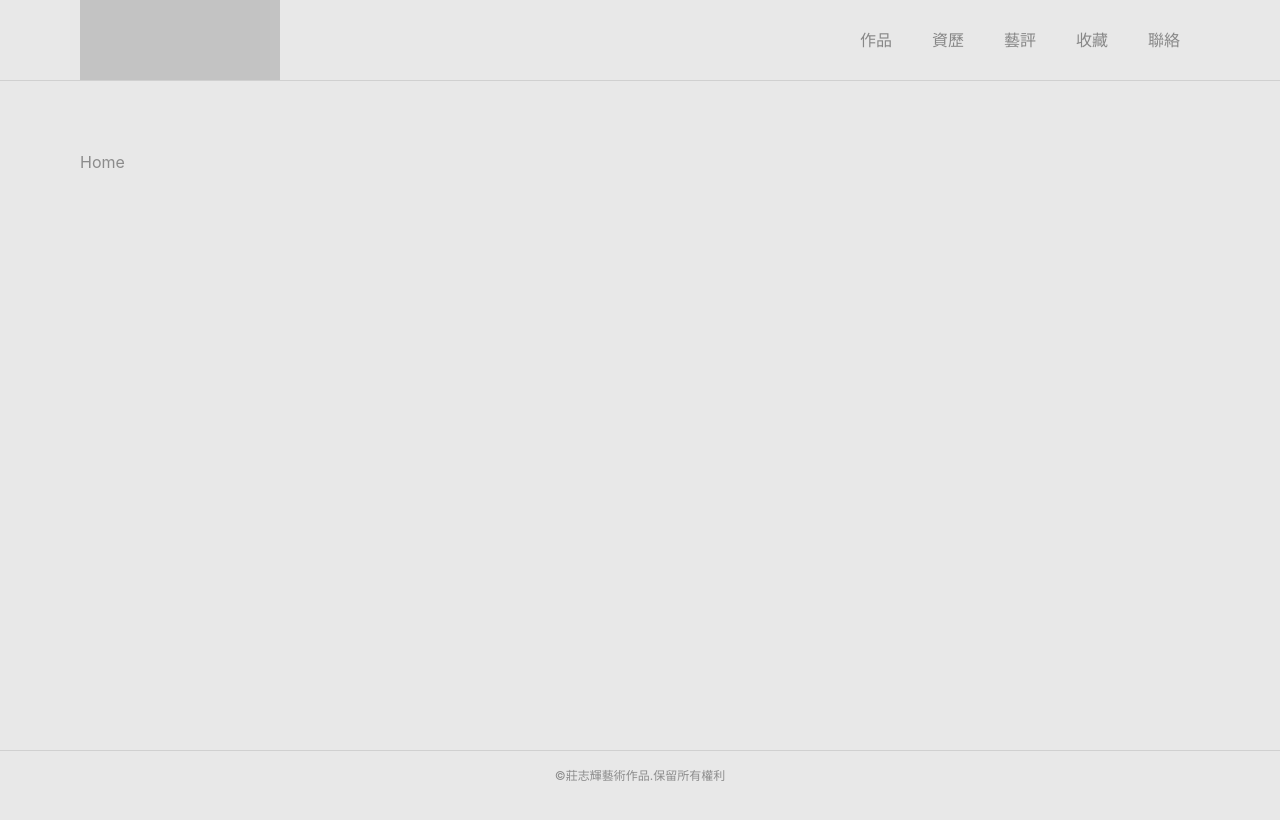
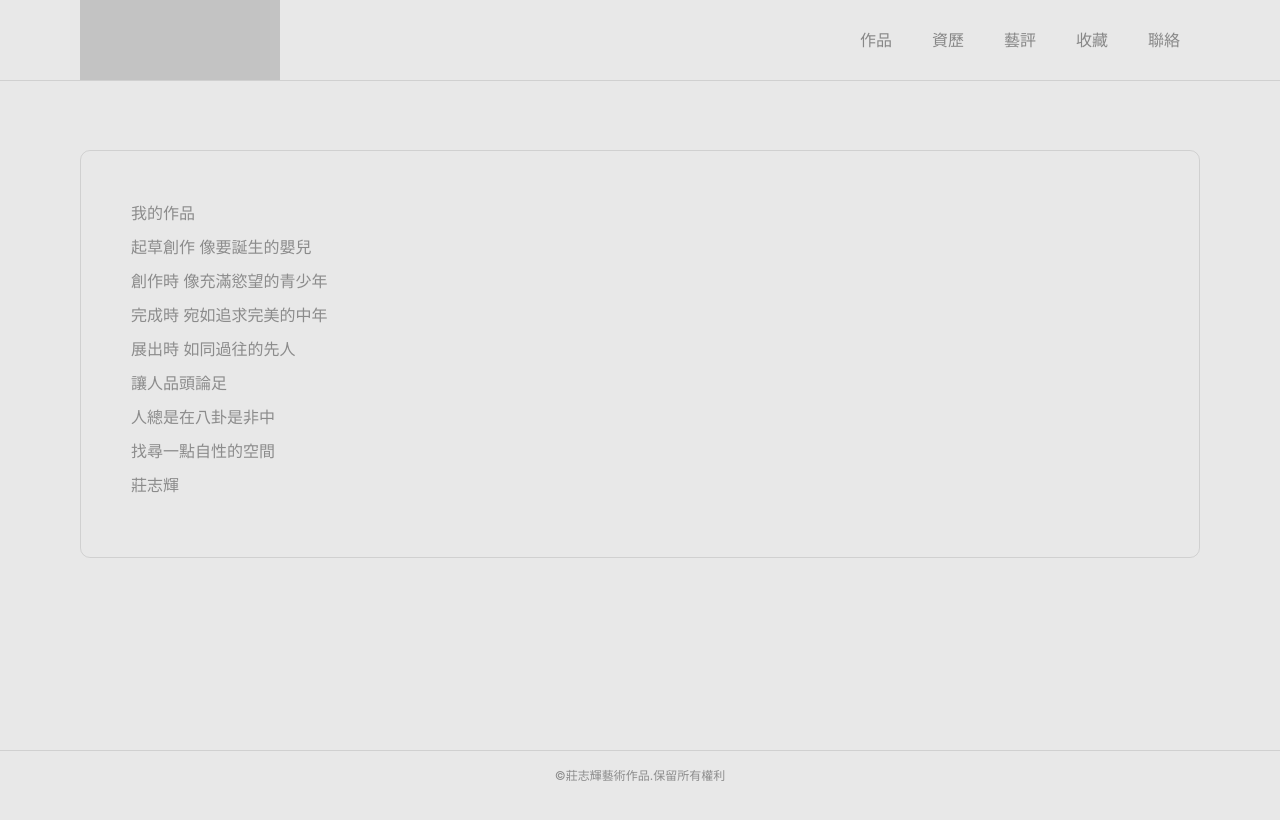
Before and after one commit to JustinPanCasetoMe/chuangchihhui-galery, a React (Vite) app in the folder ChuangChihHui-Galery-Main/: page / in a window 1280 px wide. Shown: the top 820 px of the page. Built offline with nearby package versions, Linux system fonts and the light colour scheme.

Commit message:
Update Home page Preface

```diff
--- a/ChuangChihHui-Galery-Main/src/App.css
+++ b/ChuangChihHui-Galery-Main/src/App.css
@@ -1,5 +1,5 @@
 #root {
-  max-width: 1280px;
+  max-width: 1440px;
 }
 
 .trans-4{
@@ -20,6 +20,12 @@
   width: 200px;
   height: 80px;
   background-color: #c3c3c3;
+}
+
+.preface{
+  border: 1px solid rgba(0, 0, 0, 0.1);
+  border-radius: 10px;
+
 }
 
 .pd-x-container{
@@ -64,6 +70,10 @@
 
 .pd-30{
   padding: 30px;
+}
+
+.pd-50{
+  padding: 50px;
 }
 
 .pd-w-10{
--- a/ChuangChihHui-Galery-Main/src/components/Header.jsx
+++ b/ChuangChihHui-Galery-Main/src/components/Header.jsx
@@ -1,4 +1,3 @@
-import React from 'react'
 import { Link } from 'react-router-dom'
 
 const Header = () => {
@@ -6,9 +5,11 @@ const Header = () => {
     <header className='df jc-sb aln-itm-c fw pd-x-container'>
 
       {/* Logo Container */}
-      <div className="Logo">
-        <Link to=''></Link>
-      </div>
+      <Link to='/'>
+        <div className="Logo">
+
+        </div>
+      </Link>
 
       {/* Navigation Bar */}
       <nav className='fh'>
--- /dev/null
+++ b/ChuangChihHui-Galery-Main/src/components/Preface.jsx
@@ -0,0 +1,16 @@
+const Preface = ({ listings = [] }) => {
+
+    const prefaceRender = listings.map((item, index) => {
+        return(
+            <p key={index} className="mg-b-10">{item}</p>
+        )
+    })
+
+    return (
+        <div className="preface pd-50">
+            {prefaceRender}
+        </div>
+    )
+}
+
+export default Preface
--- /dev/null
+++ b/ChuangChihHui-Galery-Main/src/datas/preface_text.json
@@ -0,0 +1,11 @@
+[
+    "我的作品",
+    "起草創作 像要誕生的嬰兒",
+    "創作時 像充滿慾望的青少年",
+    "完成時 宛如追求完美的中年",
+    "展出時 如同過往的先人",
+    "讓人品頭論足",
+    "人總是在八卦是非中",
+    "找尋一點自性的空間",
+    "莊志輝"
+]
--- a/ChuangChihHui-Galery-Main/src/main.jsx
+++ b/ChuangChihHui-Galery-Main/src/main.jsx
@@ -1,4 +1,4 @@
-import { StrictMode } from 'react'
+import { React, StrictMode } from 'react'
 import { createRoot } from 'react-dom/client'
 import './index.css'
 import App from './App.jsx'
--- a/ChuangChihHui-Galery-Main/src/pages/Home.jsx
+++ b/ChuangChihHui-Galery-Main/src/pages/Home.jsx
@@ -1,8 +1,11 @@
-import React from 'react'
+import Preface from '../components/Preface'
+import preface_text from '../datas/preface_text.json'
 
 const Home = () => {
   return (
-    <div>Home</div>
+    <div>
+      <Preface listings={preface_text}/>
+    </div>
   )
 }
 
```
